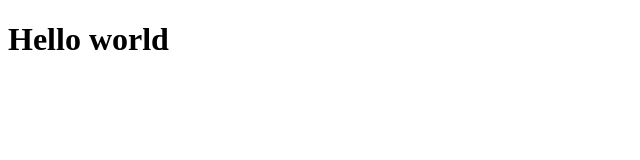
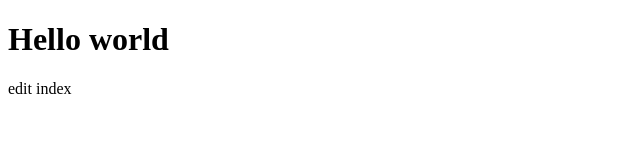
Before and after one commit to Done-Yang/CSS_Layout_learning, a plain HTML site: page index.html in a window 1280 px wide. Shown: the full height of the page, 0-640 px from the left. Drawn offline with Linux system fonts and the light colour scheme.

Commit message:
editing index

```diff
--- a/index.html
+++ b/index.html
@@ -7,5 +7,6 @@
 </head>
 <body>
     <h1>Hello world</h1>
+    <p>edit index</p>
 </body>
 </html>
```
